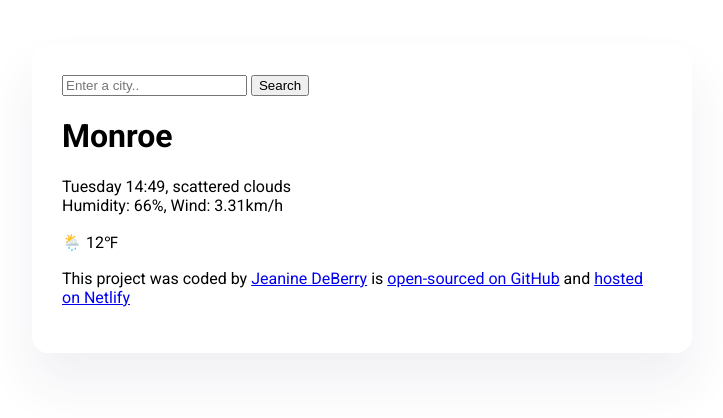
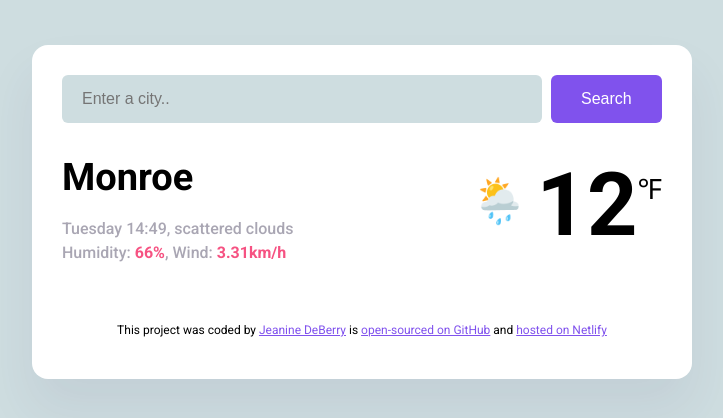
Before and after one commit to jkdeberry/debeweather, a plain HTML site: page index.html in a window 1280 px wide. Shown: the whole page, without its empty margins (278-1001 px from the left). Drawn offline with Linux system fonts and the light colour scheme.

Commit message:
Added basic CSS

```diff
--- a/index.html
+++ b/index.html
@@ -12,19 +12,27 @@
   <body>
     <div class="weather-app">
     <header>
-      <form>
-        <input type="search" placeholder="Enter a city.." required />
-        <input type="submit" value="Search"/>
+      <form class="search-form">
+        <input type="search" placeholder="Enter a city.." required class="search-form-input" />
+        <input type="submit" value="Search" class="search-form-button"/>
       </form>
     </header>
     <main>
-        <h1>Monroe</h1>
-          <p>
+      <div class="weather-app-data">
+        <div>
+          <h1 class="weather-app-city">Monroe</h1>
+            <p class="weather-app-details">
             Tuesday 14:49, scattered clouds
             <br />
-            Humidity:  66%, Wind: 3.31km/h
-          </p>
-      <div>🌦️ 12&#8457</div>
+            Humidity: <strong>66%</strong>, Wind: <strong>3.31km/h</strong>
+            </p>
+        </div>
+        <div class="weather-app-temperature-container">
+          <div class="weather-app-icon">🌦️</div>
+          <div class="weather-app-temperature">12</div>
+          <div class="weather-app-unit">&#8457</div>
+        </div>
+      </div>
     </main>
 
     <footer>
--- a/src/style.css
+++ b/src/style.css
@@ -1,6 +1,15 @@
 body {
-  background-color: f9f7fe;
-  font-family: "Roboto", system-ui;
+  background-color: #cedde0;
+  font-family: "Roboto", sans-serif;
+}
+
+a {
+  color: #8052ed;
+}
+
+header {
+  border-bottom: 1 px solid #cedde0;
+  padding: 0, 0, 30px 0;
 }
 
 .weather-app {
@@ -11,3 +20,75 @@ body {
   border-radius: 16px;
   padding: 30px;
 }
+.search-form-input {
+  background-color: #cedde0;
+  border: none;
+  border-radius: 6px;
+  width: 80%;
+  font-size: 16px;
+  padding: 15px 20px;
+}
+
+.search-form-button {
+  background-color: #8052ed;
+  border: none;
+  border-radius: 6px;
+  font-size: 16px;
+  padding: 15px 30px;
+  margin-left: 5px;
+  color: white;
+}
+
+main {
+  padding: 30px 0;
+}
+
+.weather-app-data {
+  display: flex;
+  justify-content: space-between;
+}
+
+.weather-app-city {
+  margin: 0;
+  font-size: 38px;
+  line-height: 48px;
+}
+
+.weather-app-details {
+  font-size: 16px;
+  color: rgba(39, 33, 66, 0.4);
+  line-height: 24px;
+  font-weight: 500;
+}
+
+.weather-app-details strong {
+  color: #f65282;
+}
+
+.weather-app-temperature-container {
+  display: flex;
+}
+
+.weather-app-icon {
+  font-size: 44px;
+  margin-top: 22px;
+}
+
+.weather-app-temperature {
+  font-size: 88px;
+  margin-left: 10px;
+  font-weight: bold;
+}
+
+.weather-app-unit {
+  margin-top: 16px;
+  font-size: 28px;
+}
+
+footer {
+  border-top: 1 px solid #cedde0;
+  padding: 30px, 0, 0, 0;
+  text-align: center;
+  font-size: 12px;
+  color: rgba(0, 08 0, 0.6);
+}
```
